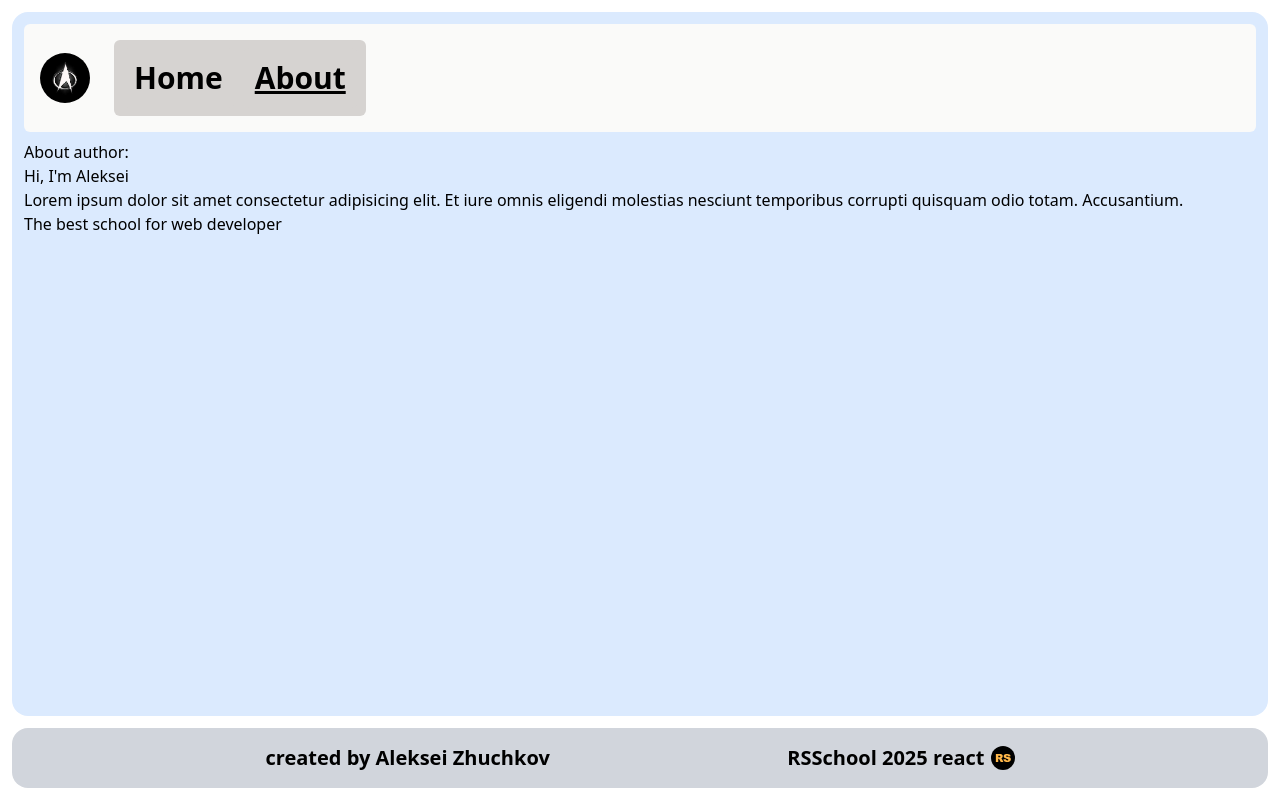
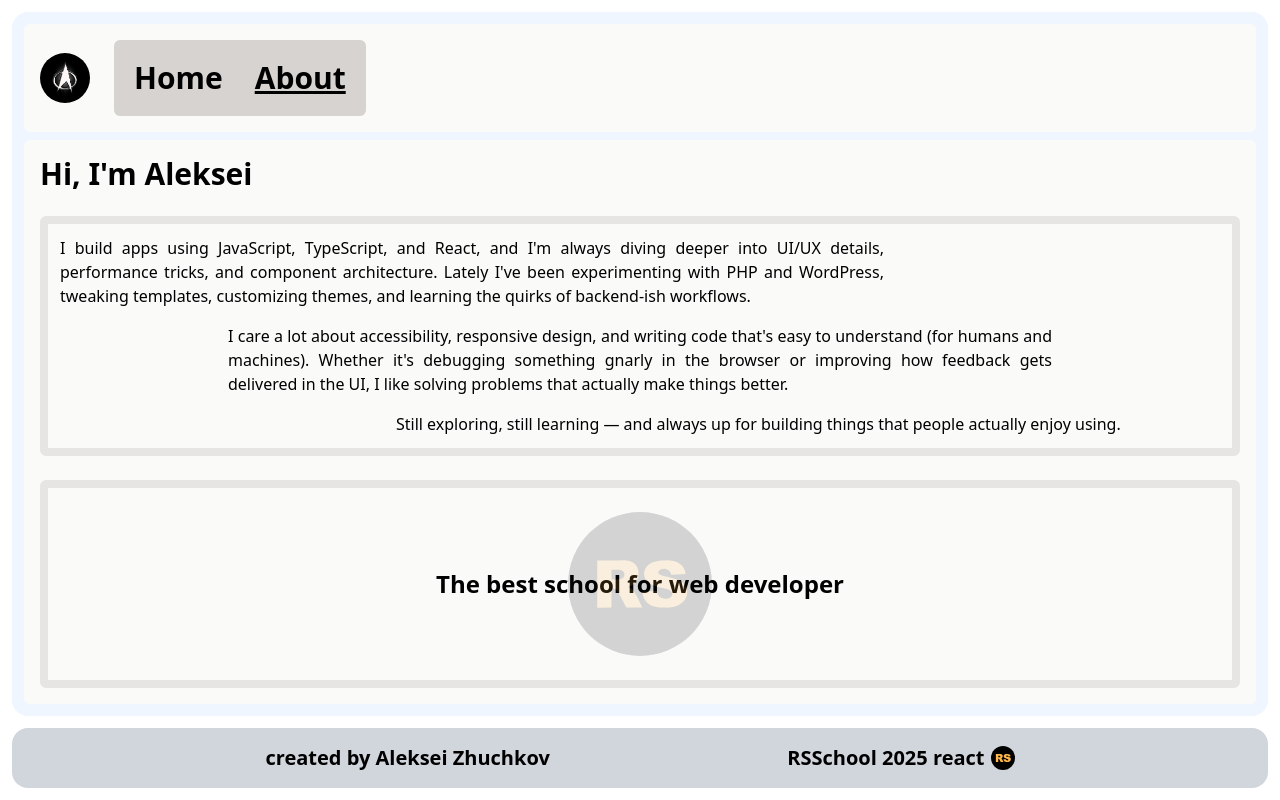
Before and after one commit to kelzerock/rs-react-2025, a React (Vite) app: page /about in a window 1280 px wide. Built offline with nearby package versions, Linux system fonts and the light colour scheme.

Commit message:
refactor: about page

```diff
--- a/src/App.tsx
+++ b/src/App.tsx
@@ -7,7 +7,7 @@ const App = () => {
   return (
     <div className="container mx-auto p-3 flex flex-col gap-3 h-full">
       <ErrorBoundary>
-        <div className="bg-blue-100 rounded-2xl p-3 flex flex-col gap-2 grow">
+        <div className="bg-blue-50 rounded-2xl p-3 flex flex-col gap-2 grow">
           <NavigationBar />
           <Outlet />
         </div>
--- a/src/components/Loader.tsx
+++ /dev/null
@@ -1,62 +0,0 @@
-export const Loader = () => {
-  return (
-    <div>
-      <svg
-        className=" w-[100px] h-[100px] m-10 inline-block"
-        version="1.1"
-        id="L7"
-        xmlns="http://www.w3.org/2000/svg"
-        x="0px"
-        y="0px"
-        viewBox="0 0 100 100"
-        enableBackground="new 0 0 100 100"
-      >
-        <path
-          fill="#fff"
-          d="M31.6,3.5C5.9,13.6-6.6,42.7,3.5,68.4c10.1,25.7,39.2,38.3,64.9,28.1l-3.1-7.9c-21.3,8.4-45.4-2-53.8-23.3
-        c-8.4-21.3,2-45.4,23.3-53.8L31.6,3.5z"
-        >
-          <animateTransform
-            attributeName="transform"
-            attributeType="XML"
-            type="rotate"
-            dur="2s"
-            from="0 50 50"
-            to="360 50 50"
-            repeatCount="indefinite"
-          />
-        </path>
-        <path
-          fill="#fff"
-          d="M42.3,39.6c5.7-4.3,13.9-3.1,18.1,2.7c4.3,5.7,3.1,13.9-2.7,18.1l4.1,5.5c8.8-6.5,10.6-19,4.1-27.7
-        c-6.5-8.8-19-10.6-27.7-4.1L42.3,39.6z"
-        >
-          <animateTransform
-            attributeName="transform"
-            attributeType="XML"
-            type="rotate"
-            dur="1s"
-            from="0 50 50"
-            to="-360 50 50"
-            repeatCount="indefinite"
-          />
-        </path>
-        <path
-          fill="#fff"
-          d="M82,35.7C74.1,18,53.4,10.1,35.7,18S10.1,46.6,18,64.3l7.6-3.4c-6-13.5,0-29.3,13.5-35.3s29.3,0,35.3,13.5
-        L82,35.7z"
-        >
-          <animateTransform
-            attributeName="transform"
-            attributeType="XML"
-            type="rotate"
-            dur="2s"
-            from="0 50 50"
-            to="360 50 50"
-            repeatCount="indefinite"
-          />
-        </path>
-      </svg>
-    </div>
-  );
-};
--- a/src/page/aboutPage/AboutPage.tsx
+++ b/src/page/aboutPage/AboutPage.tsx
@@ -1,18 +1,46 @@
-import React from "react";
+import logo from "../../assets/rss-logo.svg";
 
 const AboutPage = () => {
   return (
-    <div>
-      <h1>About author:</h1>
-      <h2>Hi, I&apos;m Aleksei</h2>
-      <p>
-        Lorem ipsum dolor sit amet consectetur adipisicing elit. Et iure omnis
-        eligendi molestias nesciunt temporibus corrupti quisquam odio totam.
-        Accusantium.
-      </p>
-      <a href="https://rs.school/" target="_blank" rel="noreferrer">
-        The best school for web developer
-      </a>
+    <div className=" bg-stone-50 rounded-md p-4 grow flex flex-col gap-6">
+      <h1 className=" font-bold text-3xl">Hi, I&apos;m Aleksei</h1>
+      <div className="grid grid-cols-7 p-3 border-8 rounded-md border-stone-200 gap-4">
+        <p className=" col-span-5 text-justify">
+          I build apps using JavaScript, TypeScript, and React, and I&apos;m
+          always diving deeper into UI/UX details, performance tricks, and
+          component architecture. Lately I&apos;ve been experimenting with PHP
+          and WordPress, tweaking templates, customizing themes, and learning
+          the quirks of backend-ish workflows.
+        </p>
+        <p className=" col-span-5 col-start-2 text-justify">
+          I care a lot about accessibility, responsive design, and writing code
+          that&apos;s easy to understand (for humans and machines). Whether
+          it&apos;s debugging something gnarly in the browser or improving how
+          feedback gets delivered in the UI, I like solving problems that
+          actually make things better.
+        </p>
+        <p className=" col-span-5 col-start-3 text-justify">
+          Still exploring, still learning — and always up for building things
+          that people actually enjoy using.
+        </p>
+      </div>
+      <div className="border-8 rounded-md border-stone-200 gap-4 grow ">
+        <a
+          href="https://rs.school/"
+          target="_blank"
+          rel="noreferrer"
+          className="w-full h-full flex justify-center items-center relative"
+        >
+          <span className=" font-bold text-2xl text-center">
+            The best school for web developer
+          </span>
+          <img
+            src={logo}
+            alt="Logo Rsschool"
+            className=" max-w-3/4 max-h-3/4 opacity-15 absolute"
+          />
+        </a>
+      </div>
     </div>
   );
 };
```
